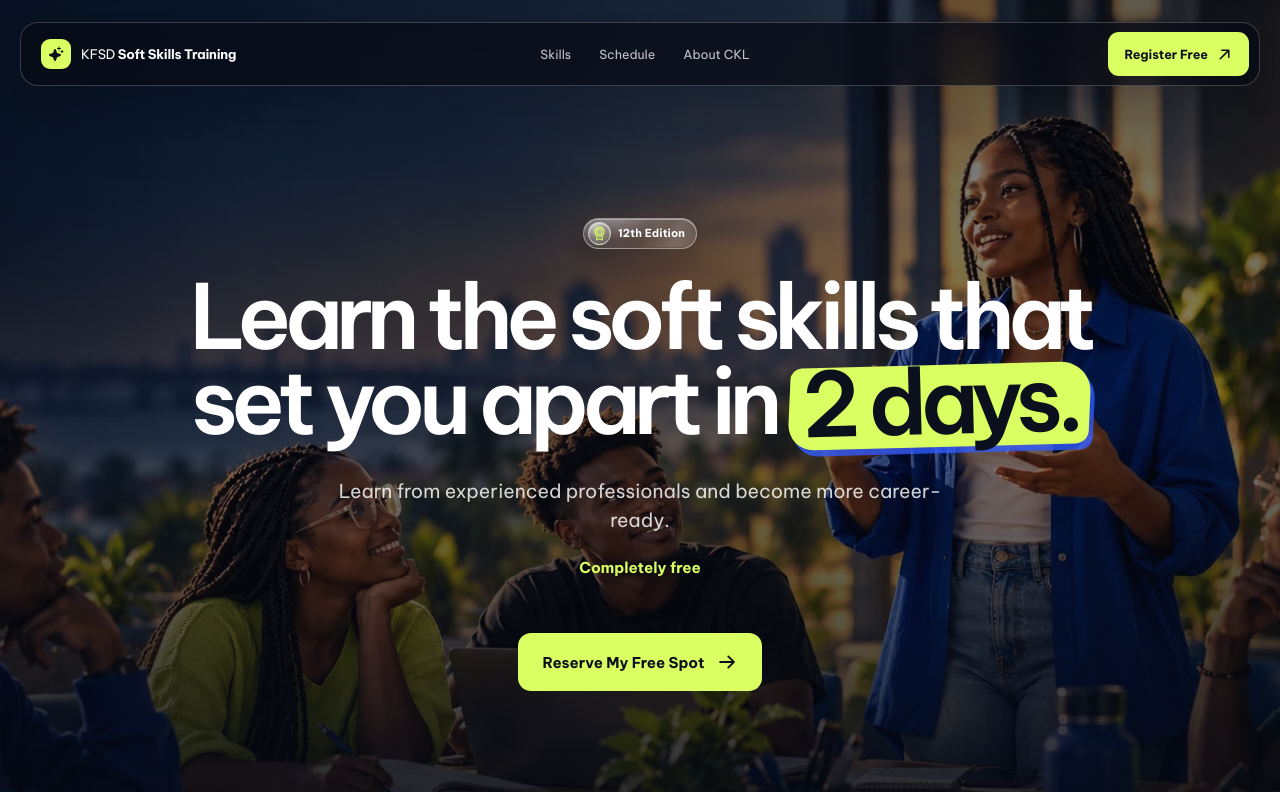
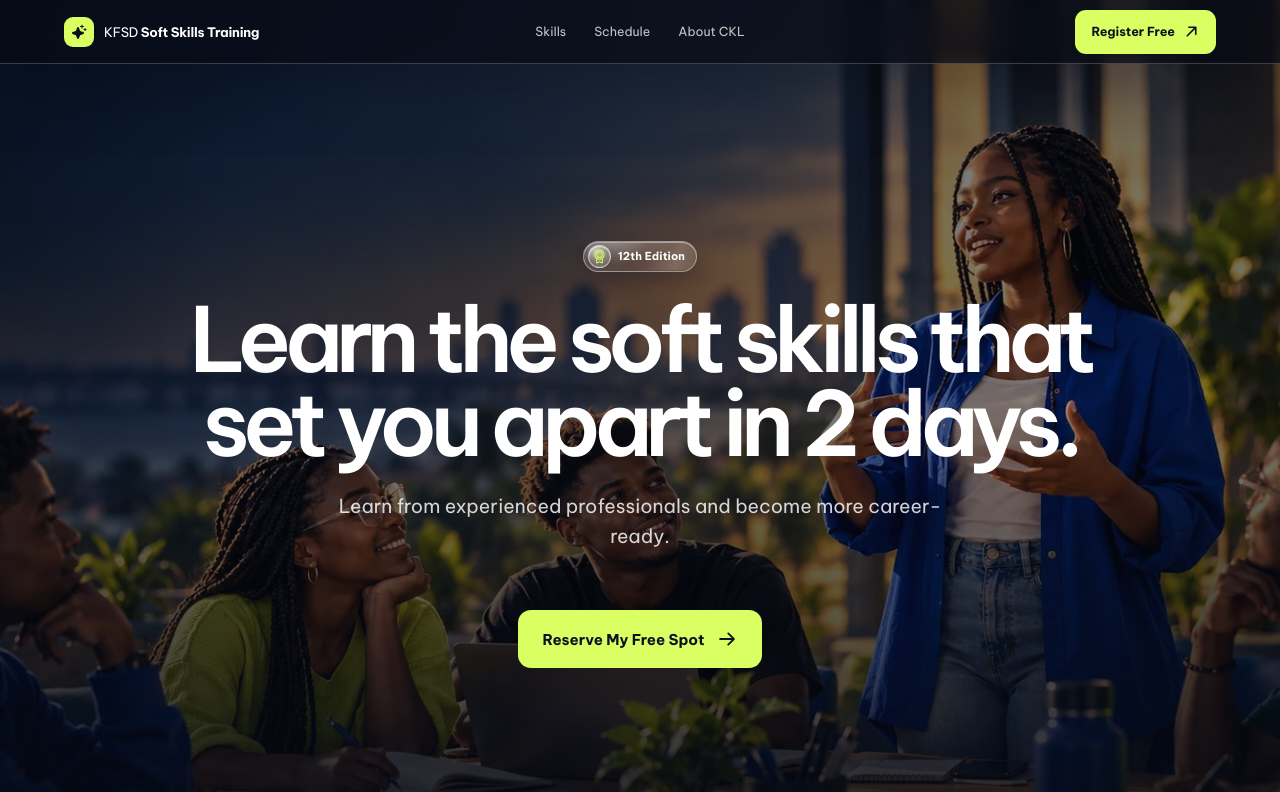
Before and after one commit to chiazaokoli/kfsd-website, a Next.js app: page / in a window 1280 px wide. Shown: the top 792 px of the page. Built offline with nearby package versions, Linux system fonts and the light colour scheme.

Commit message:
Refine hero animation and full-width navigation

```diff
--- a/app/globals.css
+++ b/app/globals.css
@@ -44,7 +44,7 @@ img { display: block; }
 .splash-progress-fill { display: block; width: 100%; height: 100%; background: var(--lime); transform: scaleX(0); transform-origin: left center; will-change: transform; }
 
 /* Navigation and hero */
-.topbar { position: fixed; z-index: 40; top: 22px; left: 50%; display: grid; width: min(1240px, calc(100% - 36px)); min-height: 64px; grid-template-columns: 1fr auto 1fr; align-items: center; gap: 24px; padding: 9px 10px 9px 20px; color: var(--white); border: 1px solid rgba(255,255,255,.2); border-radius: 18px; background: rgba(7,11,20,.72); box-shadow: 0 18px 70px rgba(0,0,0,.25); backdrop-filter: blur(18px); transform: translateX(-50%); }
+.topbar { position: fixed; z-index: 40; top: 0; left: 0; display: grid; width: 100%; min-height: 64px; grid-template-columns: 1fr auto 1fr; align-items: center; gap: 24px; padding: 9px 5vw; color: var(--white); border-bottom: 1px solid rgba(255,255,255,.2); background: rgba(7,11,20,.72); box-shadow: 0 18px 70px rgba(0,0,0,.25); backdrop-filter: blur(18px); }
 .brand { display: inline-flex; align-items: center; gap: 10px; justify-self: start; font-size: .82rem; letter-spacing: -.02em; }
 .brand b { font-weight: 650; }
 .brand-mark { display: inline-grid; width: 30px; height: 30px; flex: 0 0 auto; place-items: center; color: var(--ink); border-radius: 9px; background: var(--lime); }
@@ -65,12 +65,11 @@ img { display: block; }
 .edition-badge-icon { display: grid; width: 23px; height: 23px; flex: 0 0 auto; place-items: center; border: 1px solid rgba(255,255,255,.55); border-radius: 50%; background: radial-gradient(circle at 30% 20%, rgba(255,255,255,.5), rgba(255,255,255,.12) 48%, rgba(255,255,255,.05)); box-shadow: inset 0 1px 1px rgba(255,255,255,.65), 0 2px 8px rgba(0,0,0,.18); backdrop-filter: blur(12px) saturate(170%); -webkit-backdrop-filter: blur(12px) saturate(170%); }
 .edition-badge svg { color: var(--lime); filter: drop-shadow(0 1px 3px rgba(217,255,99,.25)); }
 .new-hero h1 { max-width: 1240px; margin: 0 auto; font-size: clamp(3.4rem, 7vw, 7.3rem); font-weight: 550; letter-spacing: -.075em; line-height: .94; text-wrap: balance; }
-.hero-title-highlight { position: relative; display: inline-block; z-index: 0; padding: .01em .13em .07em; color: var(--ink); white-space: nowrap; transform: rotate(-1.5deg); }
-.hero-title-highlight::before { position: absolute; z-index: -1; inset: .08em -.01em .02em; border-radius: .12em .35em .14em .3em; background: var(--lime); box-shadow: .05em .07em 0 rgba(49,92,255,.78); content: ""; transform: skewX(-4deg); }
+.hero-scramble { position: relative; display: inline-block; white-space: nowrap; }
+.hero-scramble-placeholder { visibility: hidden; }
+.hero-scramble-active { position: absolute; inset: 0; }
 .hero-subhead { max-width: 610px; margin: 27px auto 0; color: rgba(255,255,255,.82); font-size: clamp(1.03rem, 1.5vw, 1.3rem); line-height: 1.55; }
-.hero-price { display: flex; align-items: baseline; justify-content: center; gap: 12px; margin: 22px 0; }
-.hero-price span { color: var(--lime); font-size: .94rem; font-weight: 700; }
-.primary-cta { display: inline-flex; min-height: 58px; align-items: center; gap: 13px; padding: 0 25px; color: var(--ink); border-radius: 13px; background: var(--lime); box-shadow: 0 16px 50px rgba(0,0,0,.22); font-size: .93rem; font-weight: 750; transition: transform 220ms ease, box-shadow 220ms ease; }
+.primary-cta { display: inline-flex; min-height: 58px; align-items: center; gap: 13px; margin-top: 25px; padding: 0 25px; color: var(--ink); border-radius: 13px; background: var(--lime); box-shadow: 0 16px 50px rgba(0,0,0,.22); font-size: .93rem; font-weight: 750; transition: transform 220ms ease, box-shadow 220ms ease; }
 .primary-cta:hover { transform: translateY(-4px); box-shadow: 0 22px 60px rgba(217,255,99,.22); }
 .event-dock { position: absolute; right: 4vw; bottom: 24px; left: 4vw; display: grid; min-height: 82px; grid-template-columns: repeat(3, 1fr) 68px; align-items: center; border: 1px solid rgba(255,255,255,.18); border-radius: 17px; background: rgba(8,13,22,.72); backdrop-filter: blur(18px); }
 .event-dock > div { display: flex; min-height: 45px; align-items: center; gap: 11px; padding: 0 24px; border-right: 1px solid rgba(255,255,255,.16); font-size: .78rem; font-weight: 600; }
@@ -282,7 +281,7 @@ img { display: block; }
 }
 
 @media (max-width: 800px) {
-  .topbar { top: 12px; width: calc(100% - 24px); min-height: 58px; padding: 7px 8px 7px 13px; border-radius: 15px; }
+  .topbar { min-height: 58px; padding: 7px 18px; }
   .brand { font-size: .72rem; }
   .brand b { display: none; }
   .brand-mark { width: 28px; height: 28px; }
@@ -338,6 +337,8 @@ img { display: block; }
   .hero-kicker { font-size: .63rem; }
   .new-hero h1 { font-size: 3rem; line-height: .96; }
   .hero-subhead { font-size: .94rem; }
+  .primary-cta { min-height: 50px; gap: 10px; padding: 0 19px; font-size: .84rem; }
+  .primary-cta svg { width: 18px; height: 18px; }
   .countdown-grid strong { font-size: 2.2rem; }
   .hook-copy h2, .section-heading h2, .schedule-intro h2, .proof-header h2, .organiser-copy h2, .faq-section-new h2 { font-size: 2.65rem; }
   .question-list li { grid-template-columns: 34px 1fr; gap: 12px; }
--- a/app/page.tsx
+++ b/app/page.tsx
@@ -15,6 +15,8 @@ import { siteConfig } from "../src/config/site";
 
 gsap.registerPlugin(useGSAP, ScrollTrigger);
 const assetPrefix = process.env.NEXT_PUBLIC_BASE_PATH ?? "";
+const heroScrambleTarget = "2 days.";
+const scrambleCharacters = "abcdefghijklmnopqrstuvwxyz0123456789";
 
 const questions = [
   "Do you struggle with rallying your friends around a task?",
@@ -69,6 +71,36 @@ export default function Home() {
   const [localTime, setLocalTime] = useState("");
   const [formStatus, setFormStatus] = useState("");
   const [formErrors, setFormErrors] = useState<Record<string, string>>({});
+  const [heroScrambleText, setHeroScrambleText] = useState(heroScrambleTarget);
+
+  useEffect(() => {
+    if (window.matchMedia("(prefers-reduced-motion: reduce)").matches) return;
+
+    let interval: number | undefined;
+    const start = window.setTimeout(() => {
+      let step = 0;
+      const update = () => {
+        step += 1;
+        if (step >= 16) {
+          setHeroScrambleText(heroScrambleTarget);
+          window.clearInterval(interval);
+          return;
+        }
+        const settled = Math.floor((step / 16) * heroScrambleTarget.length);
+        setHeroScrambleText([...heroScrambleTarget].map((character, index) => {
+          if (character === " " || character === "." || index < settled) return character;
+          return scrambleCharacters[Math.floor(Math.random() * scrambleCharacters.length)];
+        }).join(""));
+      };
+      update();
+      interval = window.setInterval(update, 65);
+    }, 300);
+
+    return () => {
+      window.clearTimeout(start);
+      window.clearInterval(interval);
+    };
+  }, []);
 
   useEffect(() => {
     const updateCountdown = () => setCountdown(getCountdown());
@@ -140,9 +172,8 @@ export default function Home() {
           <div className="hero-scrim" aria-hidden="true" />
           <div className="hero-content">
             <p className="edition-badge hero-enter"><span className="edition-badge-icon"><Medal size={15} weight="duotone" aria-hidden="true" /></span><span>{siteConfig.edition}</span></p>
-            <h1 className="hero-enter" id="hero-title">Learn the soft skills that set you apart in <span className="hero-title-highlight">2 days.</span></h1>
+            <h1 className="hero-enter" id="hero-title" aria-label="Learn the soft skills that set you apart in 2 days.">Learn the soft skills that set you apart in <span className="hero-scramble" aria-hidden="true"><span className="hero-scramble-placeholder">2 days.</span><span className="hero-scramble-active">{heroScrambleText}</span></span></h1>
             <p className="hero-subhead hero-enter">Learn from experienced professionals and become more career-ready.</p>
-            <div className="hero-price hero-enter"><span>{siteConfig.registration.priceNow}</span></div>
             <a className="primary-cta hero-enter" href="#register">Reserve My Free Spot <ArrowRight size={20} weight="bold" /></a>
           </div>
           <div className="event-dock hero-enter">
```
